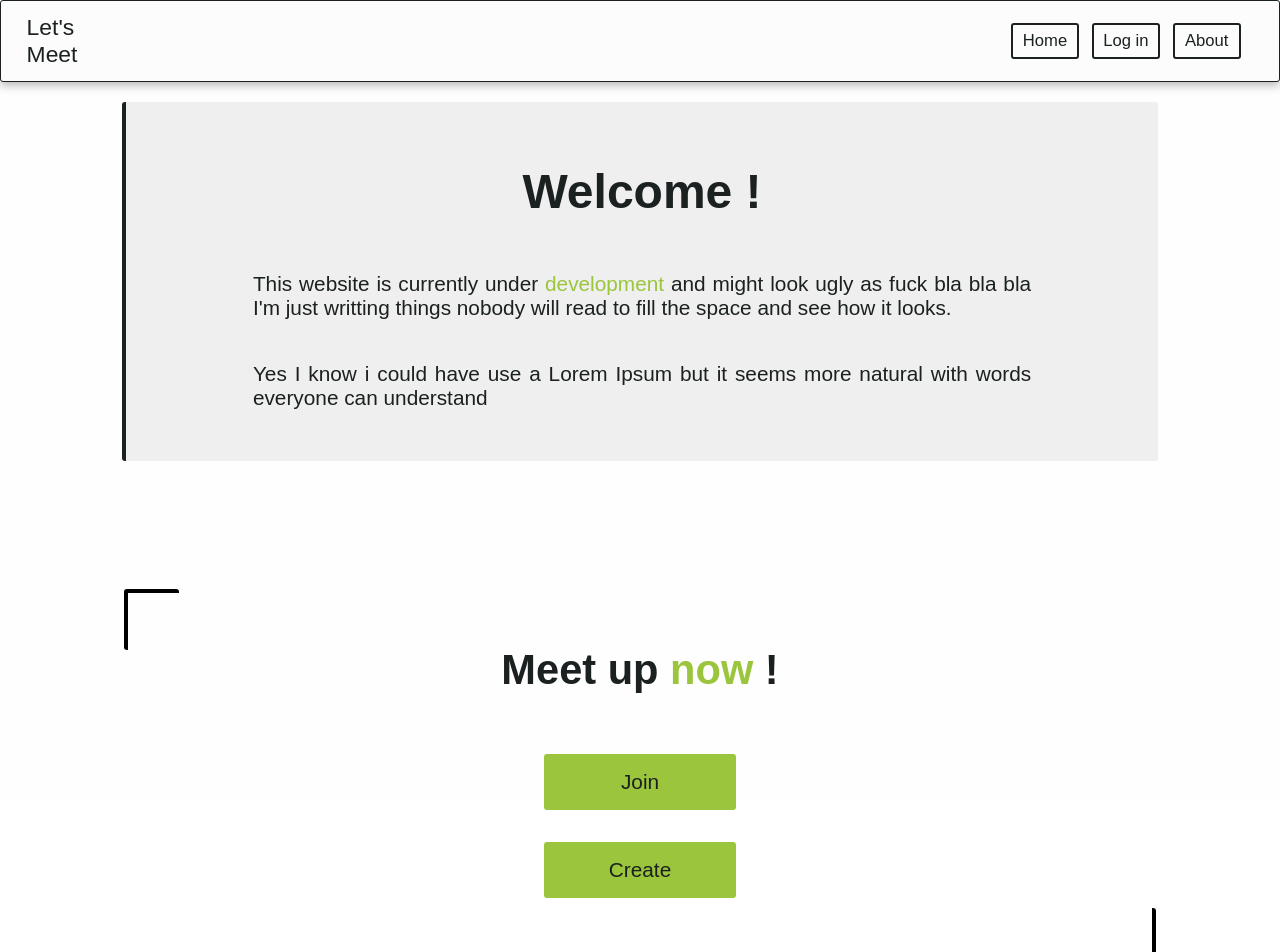
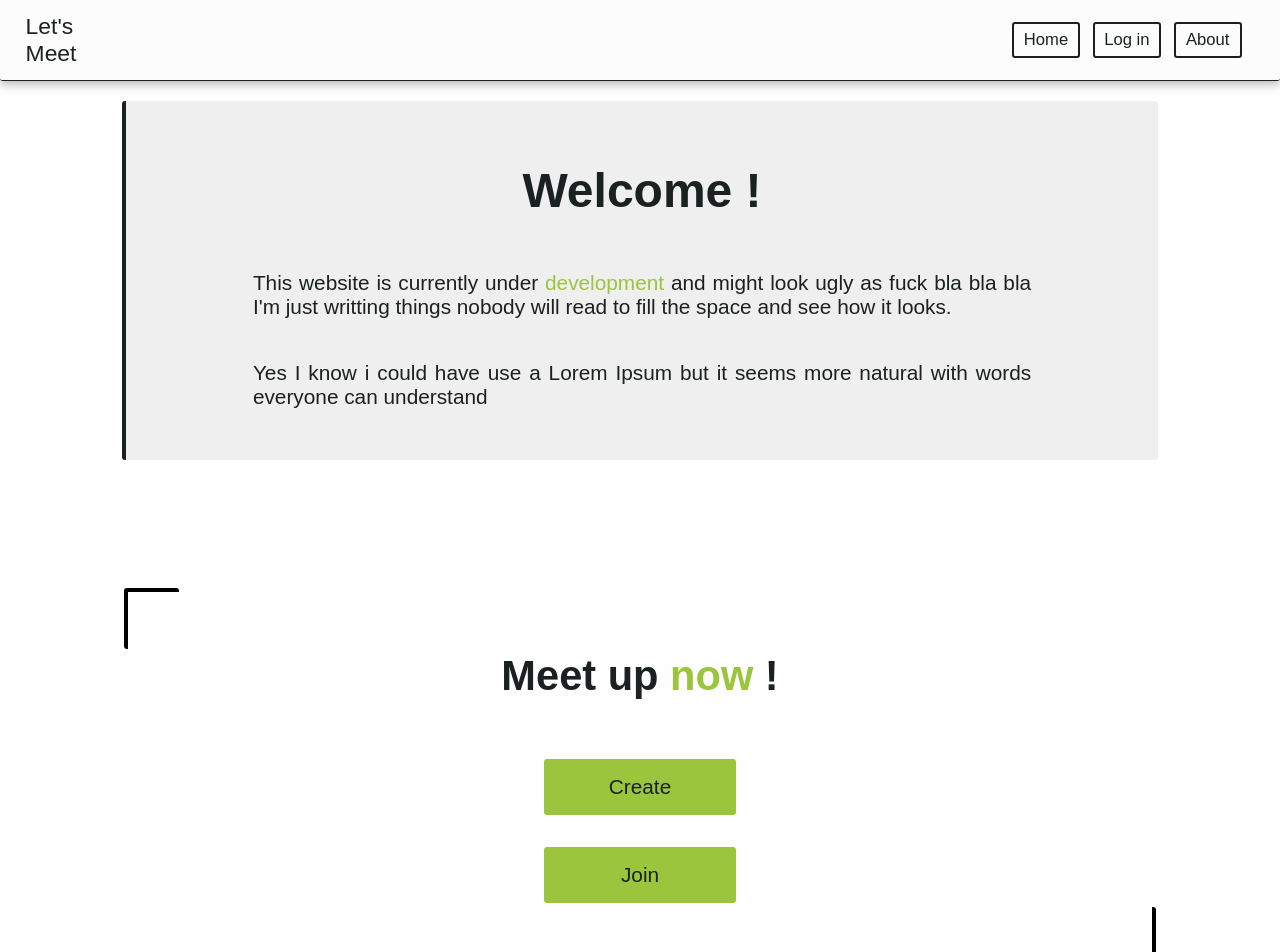
Before and after one commit to naaturel/letsmeet, a Vue app: page / in a window 1280 px wide. Shown: the top 952 px of the page. Built offline with nearby package versions, Linux system fonts and the light colour scheme; a web font is replaced by a local one.

Commit message:
Add TextBlock component

```diff
--- a/src/assets/main.css
+++ b/src/assets/main.css
@@ -17,6 +17,11 @@ body
     background: var(--background-color);
 }
 
+.colored-text
+{
+    color: var(--secondary-color);
+}
+
 footer
 {
     position:absolute;
--- /dev/null
+++ b/src/components/TextBlock.vue
@@ -0,0 +1,37 @@
+<script setup lang="ts">
+
+</script>
+
+<template>
+  <div class="text-block">
+    <slot></slot>
+  </div>
+</template>
+
+<style scoped>
+
+.text-block {
+  display: flex;
+  justify-content: center;
+  align-items: center;
+  height: 100%;
+  padding: 0 1vw 0 1vw;
+}
+
+.text-block {
+  flex-direction: column;
+  padding: 30px;
+  min-width: 250px;
+}
+
+.text-block {
+  justify-content: start;
+  word-break: break-word;
+  height: fit-content;
+
+  border-radius: var(--radius);
+  border-left: solid 4px;
+  background: rgb(239, 239, 239);
+}
+
+</style>
--- a/src/layouts/LayoutDefault.vue
+++ b/src/layouts/LayoutDefault.vue
@@ -8,7 +8,7 @@ import NavLink from "@/components/NavLink.vue";
 
     <nav class="nav">
       <p>Let's<br>Meet</p>
-      <div class="nav-actions">
+      <div class="nav-actions-group">
         <NavLink path="/" description="Home"></NavLink>
         <NavLink path="/login" description="Log in"></NavLink>
         <NavLink path="/about" description="About"></NavLink>
@@ -38,7 +38,7 @@ nav {
   align-items: center;
   justify-content: space-between;
   min-height: 10vh;
-  border: 1px solid;
+  border-bottom: 1px solid;
   border-radius: var(--radius);
   background-color: var(--header-color);
   filter: drop-shadow(0px 4px 4px rgba(0, 0, 0, 0.25));
@@ -51,7 +51,7 @@ nav p {
   margin: 4px 0 4px 0;
 }
 
-.nav-actions {
+.nav-actions-group {
   display: flex;
   flex-direction: row;
   gap: 1vw;
--- a/src/views/AboutView.vue
+++ b/src/views/AboutView.vue
@@ -1,8 +1,11 @@
 <script setup lang="ts">
 
+import TextBlock from "@/components/TextBlock.vue";
 </script>
 
 <template>
+
+  <TextBlock>
     <h1>About</h1>
     <p>
       Inspired by <a href="https://when2meet.com">when2meet</a>, Let's meet is a free and open-source
@@ -16,6 +19,7 @@
       <a href="https://github.com/">Github</a><br>
       <a href="https://bsky.app/profile/naaturel.be">Blue Sky</a>
     </p>
+  </TextBlock>
 
 </template>
 
--- a/src/views/CreateView.vue
+++ b/src/views/CreateView.vue
@@ -1,9 +1,14 @@
 <script setup lang="ts">
 
+import Calendar from "@/components/Calendar.vue";
+import TextBlock from "@/components/TextBlock.vue";
 </script>
 
 <template>
-  <h1>Create an event</h1>
+  <TextBlock>
+    <h1>Create an event</h1>
+  </TextBlock>
+  <Calendar />
 </template>
 
 <style scoped>
--- a/src/views/HomeView.vue
+++ b/src/views/HomeView.vue
@@ -1,12 +1,13 @@
 <script setup lang="ts">
 
 import NavLink from "@/components/NavLink.vue";
+import TextBlock from "@/components/TextBlock.vue";
 </script>
 
 <template>
 
   <div class="container">
-    <div class="introduction">
+    <TextBlock class="introduction">
       <h1>Welcome !</h1>
       <p>
         This website is currently under <span class="colored-text">development</span> and might look ugly as fuck
@@ -16,12 +17,12 @@ import NavLink from "@/components/NavLink.vue";
         Yes I know i could have use
         a Lorem Ipsum but it seems more natural with words everyone can understand
       </p>
-    </div>
+      </TextBlock>
 
-      <div class="actions">
+      <div class="actions-group">
         <h1>Meet up <span class="colored-text">now</span> !</h1>
-        <NavLink path="/create" description="Join"></NavLink>
-        <NavLink path="/join" description="Create"></NavLink>
+        <NavLink path="/create" description="Create"></NavLink>
+        <NavLink path="/join" description="Join"></NavLink>
     </div>
   </div>
 
@@ -30,7 +31,7 @@ import NavLink from "@/components/NavLink.vue";
 
 <style scoped>
 
-.container, .introduction, .actions {
+.container, .actions-group {
   display: flex;
   justify-content: center;
   align-items: center;
@@ -43,35 +44,20 @@ import NavLink from "@/components/NavLink.vue";
   gap: 10vw;
 }
 
-.introduction, .actions {
-  flex-direction: column;
-  padding: 30px;
-  min-width: 250px;
-}
-
-.introduction {
-  justify-content: start;
-  word-break: break-word;
-  height: fit-content;
-
-  border-radius: var(--radius);
-  border-left: solid 4px;
-  background: rgb(239, 239, 239);
-}
-
 .introduction p
 {
   width: 80%;
   text-align: justify;
 }
 
-.colored-text
-{
-  color: var(--secondary-color);
+.actions-group {
+  flex-direction: column;
+  padding: 30px;
+  min-width: 250px;
 }
 
-.actions {
-  justify-content: start;
+.actions-group {
+  justify-content: center;
   gap: 4vh;
   height: fit-content;
   border-radius: var(--radius);
@@ -79,8 +65,13 @@ import NavLink from "@/components/NavLink.vue";
   margin-bottom: 5vh;
 }
 
-.actions::before,
-.actions::after {
+.actions-group h1
+{
+  margin-top: 0;
+}
+
+.actions-group::before,
+.actions-group::after {
   content: "";
   position: absolute;
   width: 5%;
@@ -88,7 +79,7 @@ import NavLink from "@/components/NavLink.vue";
   border: 4px solid black;
 }
 
-.actions::before {
+.actions-group::before {
   top: 0;
   left: 0;
   border-radius: var(--radius);
@@ -96,7 +87,7 @@ import NavLink from "@/components/NavLink.vue";
   border-bottom: none;
 }
 
-.actions::after {
+.actions-group::after {
   bottom: 0;
   right: 0;
   border-radius: var(--radius);
@@ -115,7 +106,7 @@ import NavLink from "@/components/NavLink.vue";
     min-height: 40vh;
   }
 
-  .actions {
+  .actions-group {
     width: 25%;
     min-height: 35vh;
   }
@@ -131,7 +122,7 @@ import NavLink from "@/components/NavLink.vue";
     flex-direction: column;
   }
 
-  .introduction, .actions {
+  .introduction, .actions-group {
     width: 95%;
   }
 
@@ -139,7 +130,7 @@ import NavLink from "@/components/NavLink.vue";
     min-height: 25vh;
   }
 
-  .actions {
+  .actions-group {
     min-height: 40vh;
   }
 
--- a/src/views/JoinView.vue
+++ b/src/views/JoinView.vue
@@ -1,9 +1,22 @@
 <script setup lang="ts">
 
+import TextBlock from "@/components/TextBlock.vue";
 </script>
 
 <template>
-  <h1>Join an event</h1>
+
+  <TextBlock>
+    <h1>Join an event</h1>
+    <p>
+      This website is currently under <span class="colored-text">development</span> and might look ugly as fuck
+      bla bla bla I'm just writing things nobody will read to fill the space and see how it looks.
+    </p>
+    <p>
+      Yes I know i could have use
+      a Lorem Ipsum but it seems more natural with words everyone can understand
+    </p>
+  </TextBlock>
+
 </template>
 
 <style scoped>
```
Lines whose indentation alone changed are shown as unchanged.
